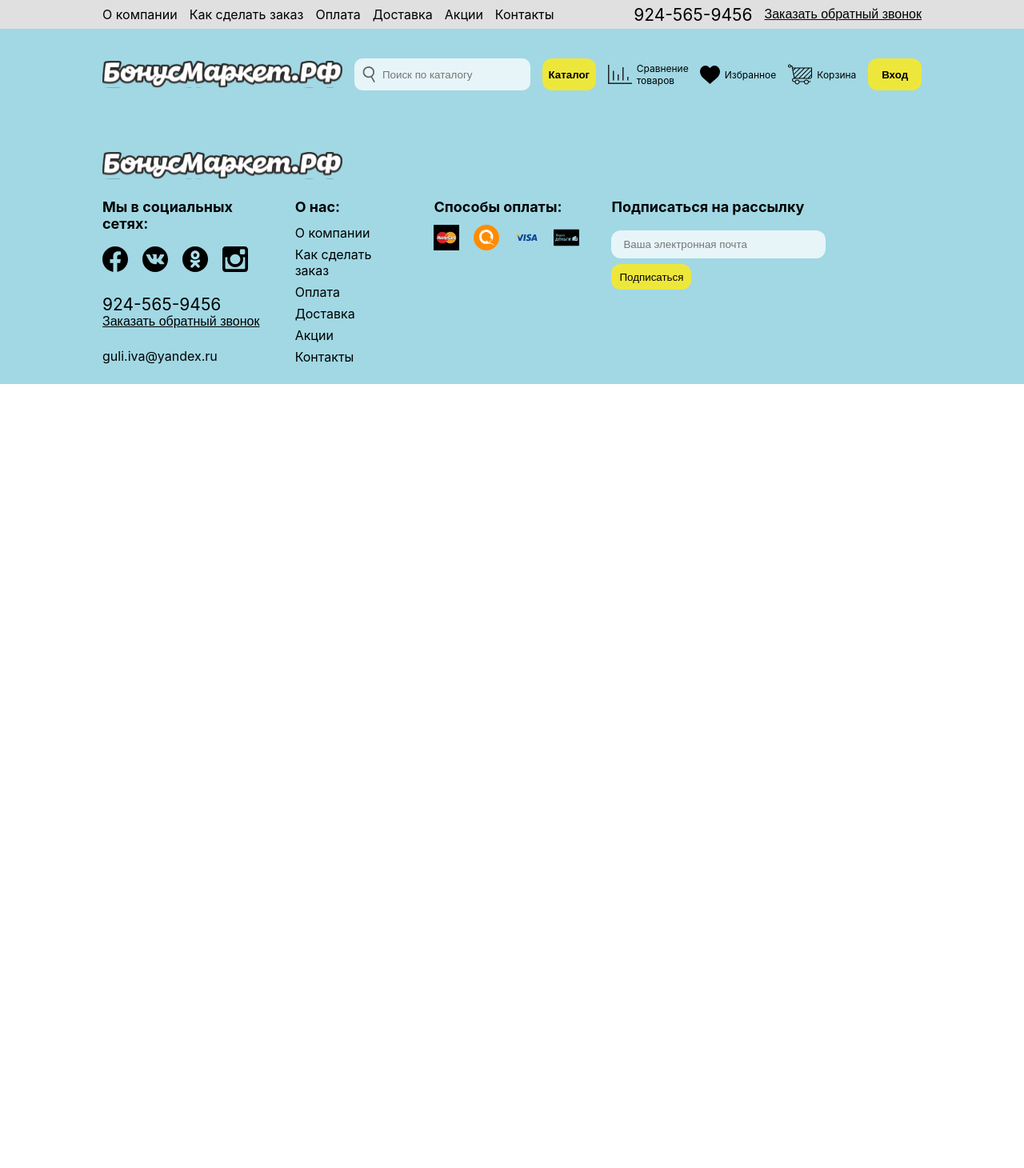
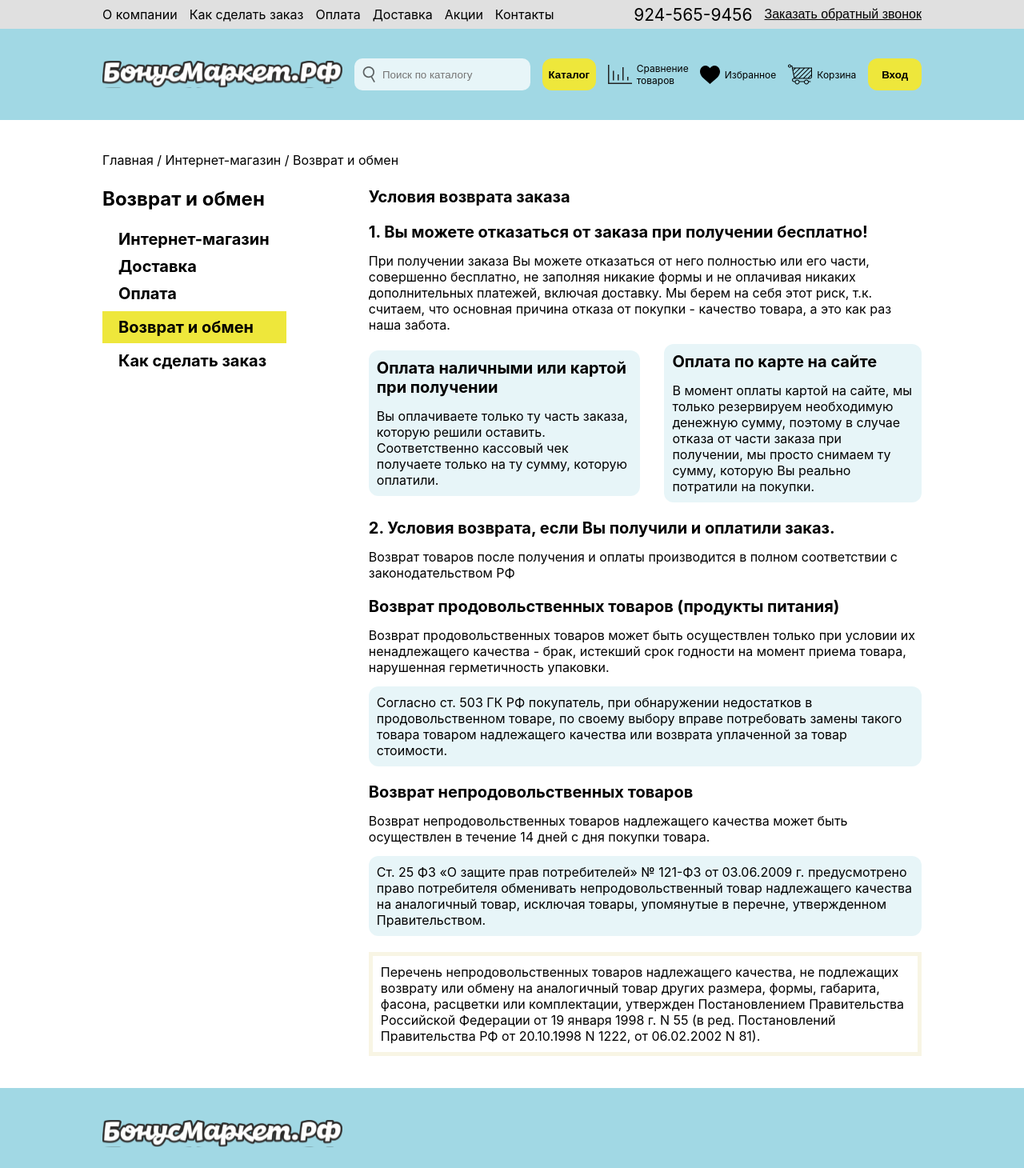
Before and after one commit to Vinorval/bonus-market-0.2, a React (Create React App) app: page /refund in a window 1280 px wide. Shown: the top 1460 px of the page at 80% size. Before the commit the page ends 800 px from the top, so only its background shows below. Built offline with nearby package versions, Linux system fonts and the light colour scheme.

Commit message:
feat: add page - refund

```diff
--- /dev/null
+++ b/src/blocks/info-block/__basic/_border/info-block__basic_border_active.css
@@ -0,0 +1,4 @@
+.info-block__basic_border_active {
+    border: solid 5px rgba(238, 231, 187, 0.4);
+    padding: 10px;
+}
--- a/src/components/app/App.js
+++ b/src/components/app/App.js
@@ -17,7 +17,7 @@ import ServicesPage from '../../pages/company/ServicesPage';
 import ShopPage from '../../pages/shop/ShopPage';
 import DeliveryPage from '../../pages/shop/DeliveryPage';
 import PayInfoPage from '../../pages/shop/PayInfoPage';
-
+import RefundPage from '../../pages/shop/RefundPage';
 import OrderCreatePage from '../../pages/shop/OrderCreatePage';
 
 function App() {
@@ -39,7 +39,7 @@ function App() {
         <Route path='/shop' element={<ShopPage />} />
         <Route path='/delivery' element={<DeliveryPage />} />
         <Route path='/pay' element={<PayInfoPage />} />
-
+        <Route path='/refund' element={<RefundPage />} />
         <Route path='/make_order' element={<OrderCreatePage />} />
       </Routes>
       <Footer />
--- a/src/index.css
+++ b/src/index.css
@@ -29,6 +29,7 @@
 @import url(./blocks/info-block/info-block.css);
 @import url(./blocks/info-block/__basic/info-block__basic.css);
 @import url(./blocks/info-block/__basic/_background/info-block__basic_background_active.css);
+@import url(./blocks/info-block/__basic/_border/info-block__basic_border_active.css);
 @import url(./blocks/info-block/__title/info-block__title.css);
 @import url(./blocks/info-block/__title/_width/info-block__title_width_full.css);
 @import url(./blocks/info-block/__title/_hight/info-block__title_hight_full.css);
--- /dev/null
+++ b/src/pages/shop/RefundPage.js
@@ -0,0 +1,55 @@
+import Location from "../../components/location/Location";
+import Nav from "../../components/nav/Nav";
+import { navPagesShopArr } from "../../utils/navigationPage";
+
+const RefundPage = () => {
+    const location = [ { link: "/", text: 'Главная ' }, { link: "/shop", text: '/ Интернет-магазин ' }, { link: "/refund", text: '/ Возврат и обмен ' } ];
+
+    return (
+        <main className="page padding_limit_width" >
+            <Location path={location} />
+            <h2 className="page__title margin_none">Возврат и обмен</h2>
+            <Nav navArr={navPagesShopArr} />
+            <section className="info-block">
+                <div className="info-block__basic">
+                    <h3 className="info-block__title margin_none">Условия возврата заказа</h3>
+                </div>
+                <div className="info-block__basic">
+                    <h3 className="info-block__title margin_none info-block__title_width_full">1. Вы можете отказаться от заказа при получении бесплатно!</h3>
+                    <p className="margin_none info-block__title_width_full">При получении заказа Вы можете отказаться от него полностью или его части, совершенно бесплатно, не заполняя никакие формы и не оплачивая никаких дополнительных платежей, включая доставку. Мы берем на себя этот риск, т.к. считаем, что основная причина отказа от покупки - качество товара, а это как раз наша забота.</p>
+                    <div className="info-block__basic info-block__basic_background_active">
+                        <h3 className="info-block__title margin_none">Оплата наличными или картой при получении</h3>
+                        <p className="margin_none">Вы оплачиваете только ту часть заказа, которую решили оставить. Соответственно кассовый чек получаете только на ту сумму, которую оплатили.</p>
+                    </div>
+                    <div className="info-block__basic info-block__basic_background_active">
+                        <h3 className="info-block__title margin_none">Оплата по карте на сайте</h3>
+                        <p className="margin_none">В момент оплаты картой на сайте, мы только резервируем необходимую денежную сумму, поэтому в случае отказа от части заказа при получении, мы просто снимаем ту сумму, которую Вы реально потратили на покупки.</p>
+                    </div>
+                </div>
+                <div className="info-block__basic">
+                    <h3 className="info-block__title margin_none">2. Условия возврата, если Вы получили и оплатили заказ.</h3>
+                    <p className="margin_none">Возврат товаров после получения и оплаты производится в полном соответствии с законодательством РФ</p>
+                </div>
+                <div className="info-block__basic">
+                    <h3 className="info-block__title margin_none">Возврат продовольственных товаров (продукты питания)</h3>
+                    <p className="margin_none">Возврат продовольственных товаров может быть осуществлен только при условии их ненадлежащего качества - брак, истекший срок годности на момент приема товара, нарушенная герметичность упаковки.</p>
+                    <div className="info-block__basic info-block__basic_background_active">
+                        <p className="margin_none">Согласно ст. 503 ГК РФ покупатель, при обнаружении недостатков в продовольственном товаре, по своему выбору вправе потребовать замены такого товара товаром надлежащего качества или возврата уплаченной за товар стоимости. </p>
+                    </div>
+                </div>
+                <div className="info-block__basic">
+                    <h3 className="info-block__title margin_none">Возврат непродовольственных товаров</h3>
+                    <p className="margin_none">Возврат непродовольственных товаров надлежащего качества может быть осуществлен в течение 14 дней с дня покупки товара.</p>
+                    <div className="info-block__basic info-block__basic_background_active">
+                        <p className="margin_none">Ст. 25 ФЗ «О защите прав потребителей» № 121-ФЗ от 03.06.2009 г. предусмотрено право потребителя обменивать непродовольственный товар надлежащего качества на аналогичный товар, исключая товары, упомянутые в перечне, утвержденном Правительством.</p>
+                    </div>
+                </div>
+                <div className="info-block__basic info-block__basic_border_active">
+                    <p className="margin_none">Перечень непродовольственных товаров надлежащего качества, не подлежащих возврату или обмену на аналогичный товар других размера, формы, габарита, фасона, расцветки или комплектации, утвержден Постановлением Правительства Российской Федерации от 19 января 1998 г. N 55 (в ред. Постановлений Правительства РФ от 20.10.1998 N 1222, от 06.02.2002 N 81). </p>
+                </div>
+            </section>
+        </main>
+    )
+};
+
+export default RefundPage;
```
